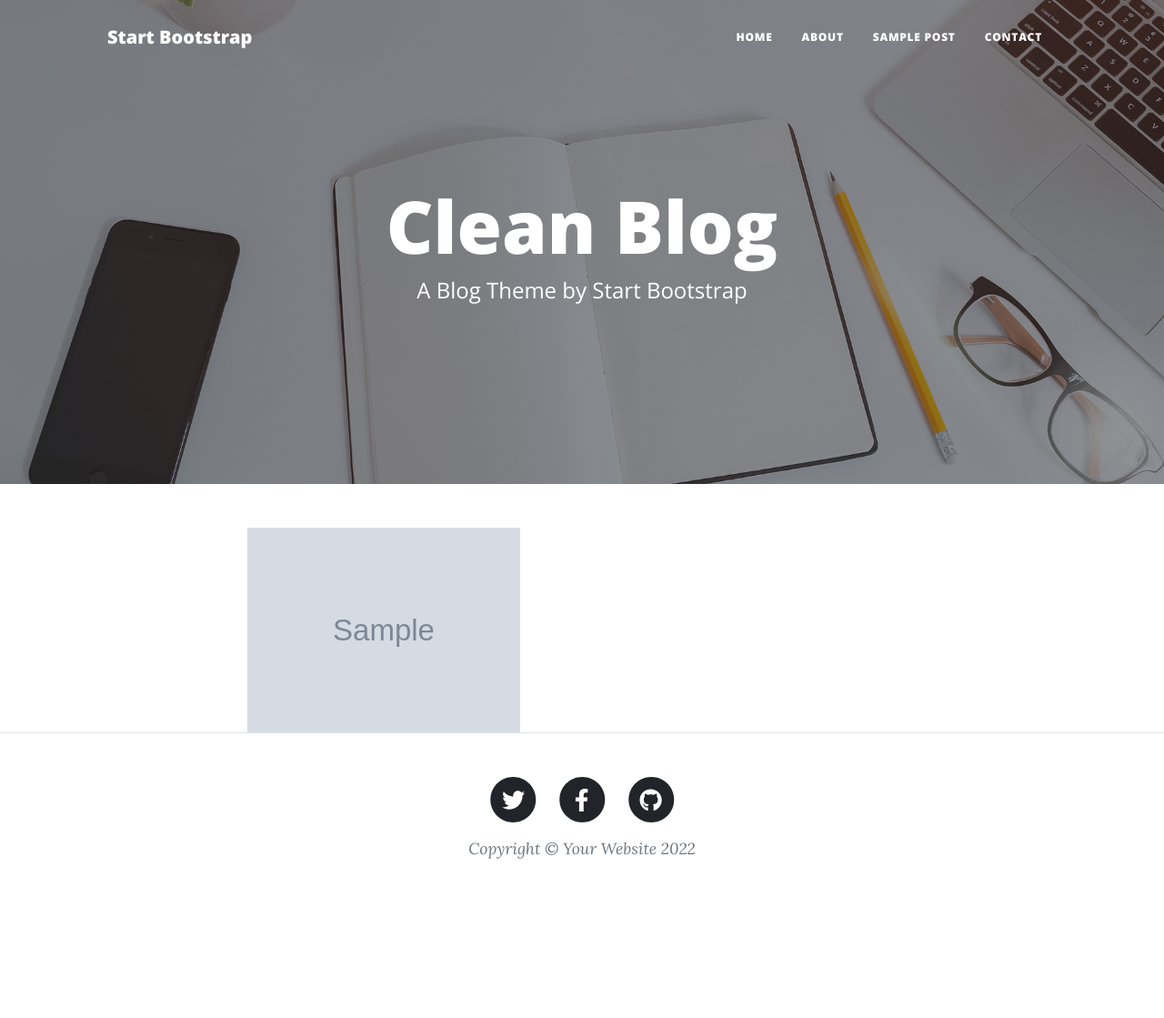
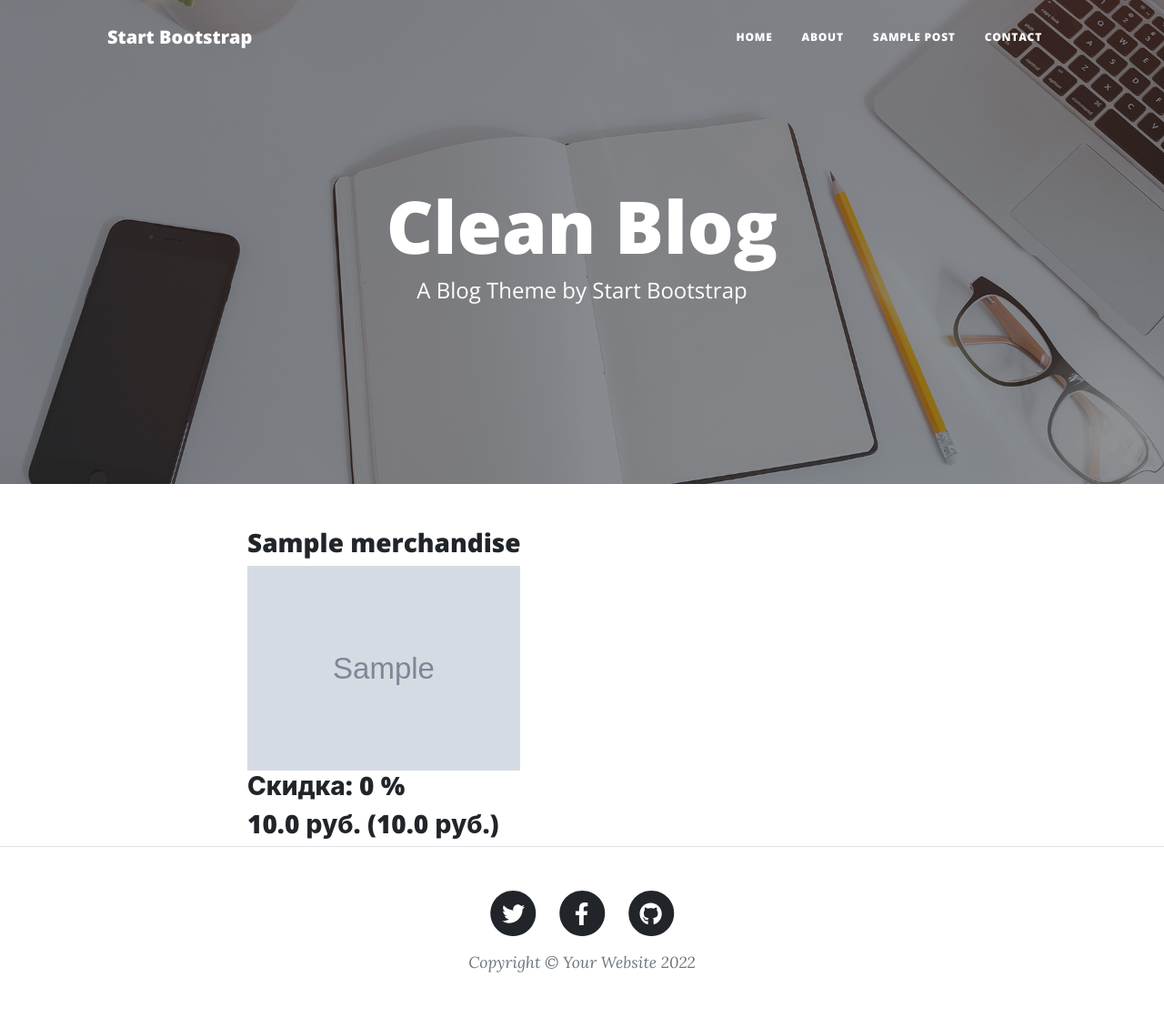
Before and after one commit to Pav9551/PylessonsDjango, a Django app: page /merch/1/ in a window 1280 px wide. Shown: the whole page at 91% size. Before the commit the page ends 944 px from the top, so only its background shows below. Run offline with Django 3.2, Linux system fonts and the light colour scheme; tables that the repository leaves empty hold one stand-in row (values such as "Sample post"); grey boxes marked "Sample" are stand-in pictures; some libraries are stand-ins or nearby versions.

Commit message:
added merch.html

```diff
--- a/blog/blogapp/templates/blogapp/merch.html
+++ b/blog/blogapp/templates/blogapp/merch.html
@@ -7,8 +7,16 @@
 {% block content %}
 <div class="row">
     <div class="col-lg-8 col-md-10 mx-auto">
-        <img src="{{merch.imageUrl}}" width="300">
-        {{merch.text}}
+                <h3 class="post-subtitle">
+                    {{ merch.name }}
+                </h3>
+ <img src="{{merch.imageUrl}}" width="300">
+                <h3 class="post-subtitle">
+                    Скидка: {{ merch.discount }} %
+                </h3>
+                <h3 class="post-subtitle">
+                    {{ merch.priceAfter }} руб. ({{ merch.priceBefore }} руб.)
+                </h3>
     </div>
 </div>
 {% endblock %}
```
